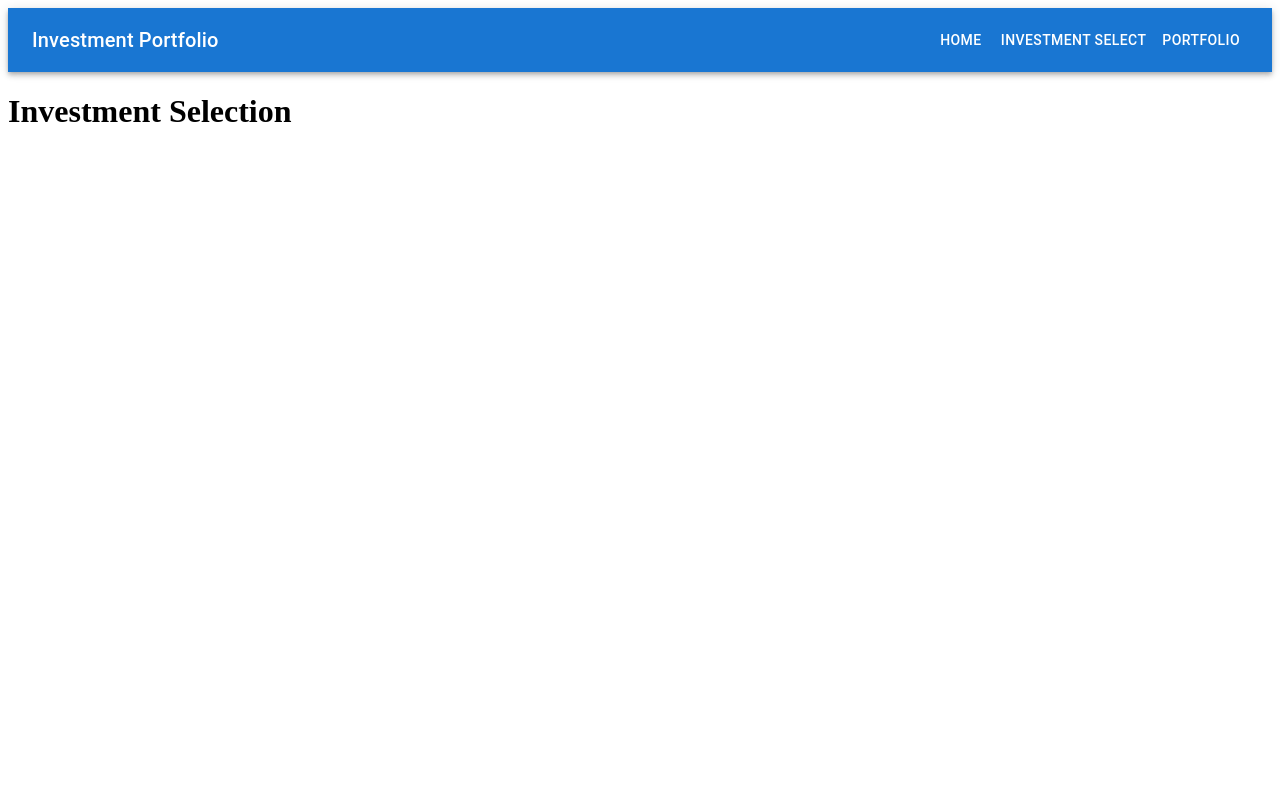
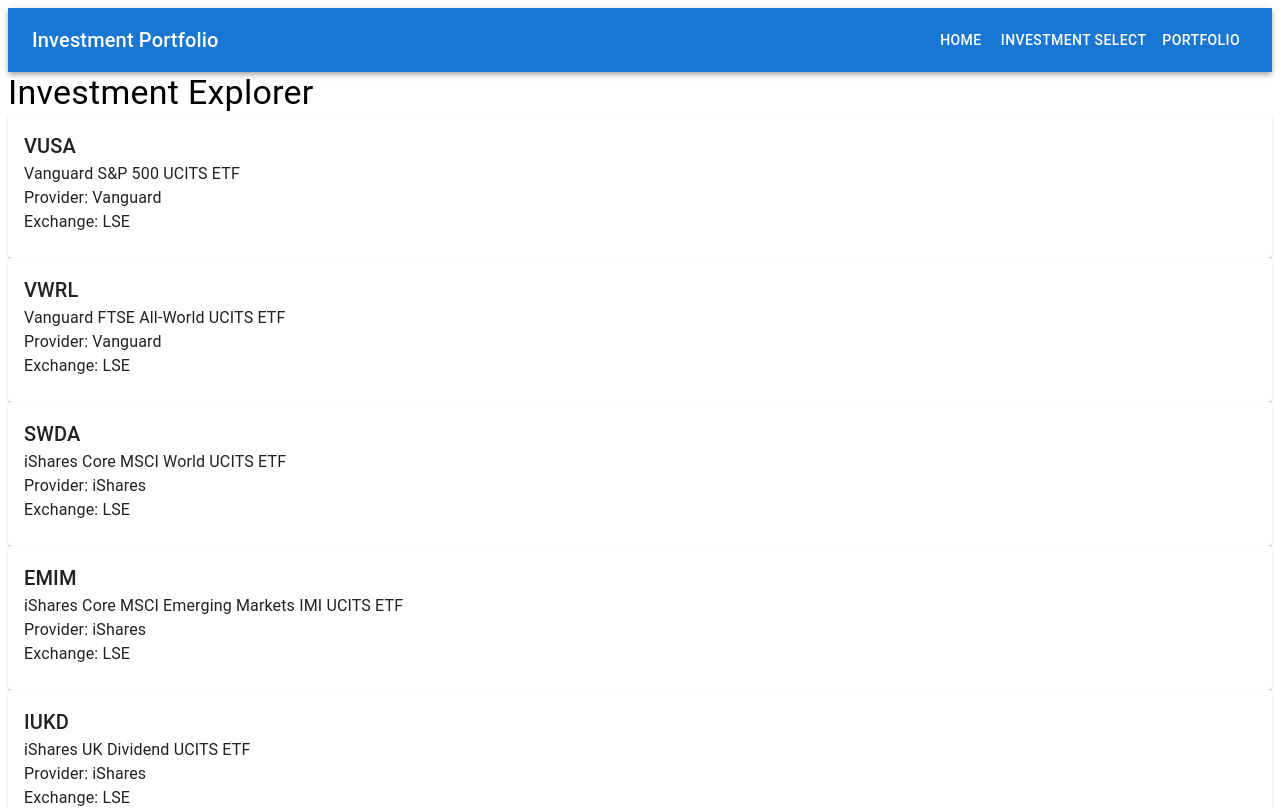
Before and after one commit to jamescr1/LookBack, a React (Vite) app: page /investments in a window 1280 px wide. Shown: the top 808 px of the page. Built offline with nearby package versions, Linux system fonts and the light colour scheme.

Commit message:
created investmentcard component and added props to it

```diff
--- /dev/null
+++ b/src/components/investment/InvestmentCard.tsx
@@ -0,0 +1,33 @@
+import { Card, CardContent, Typography } from '@mui/material';
+
+import type { Investment } from '../../types/investment';
+
+interface InvestmentCardProps {
+  investment: Investment;
+}
+
+function InvestmentCard({ investment }: InvestmentCardProps) {
+  return (
+    <Card>
+      <CardContent>
+        <Typography variant="h6">
+          {investment.ticker}
+        </Typography>
+
+        <Typography>
+          {investment.name}
+        </Typography>
+
+        <Typography>
+          Provider: {investment.provider}
+        </Typography>
+
+        <Typography>
+          Exchange: {investment.exchange}
+        </Typography>
+      </CardContent>
+    </Card>
+  );
+}
+
+export default InvestmentCard;
--- /dev/null
+++ b/src/data/mockData.ts
@@ -0,0 +1,52 @@
+import type { Investment } from '../types/investment';
+
+export const mockData: Investment[] = [
+  {
+    ticker: 'VUSA',
+    name: 'Vanguard S&P 500 UCITS ETF',
+    provider: 'Vanguard',
+    exchange: 'LSE',
+    investmentType: 'ETF',
+    region: 'United States',
+  },
+ {
+    ticker: 'VWRL',
+    name: 'Vanguard FTSE All-World UCITS ETF',
+    provider: 'Vanguard',
+    exchange: 'LSE',
+    investmentType: 'ETF',
+    region: 'Global',
+  },
+  {
+    ticker: 'SWDA',
+    name: 'iShares Core MSCI World UCITS ETF',
+    provider: 'iShares',
+    exchange: 'LSE',
+    investmentType: 'ETF',
+    region: 'Developed Markets',
+  },
+  {
+    ticker: 'EMIM',
+    name: 'iShares Core MSCI Emerging Markets IMI UCITS ETF',
+    provider: 'iShares',
+    exchange: 'LSE',
+    investmentType: 'ETF',
+    region: 'Emerging Markets',
+  },
+  {
+    ticker: 'IUKD',
+    name: 'iShares UK Dividend UCITS ETF',
+    provider: 'iShares',
+    exchange: 'LSE',
+    investmentType: 'ETF',
+    region: 'United Kingdom',
+  },
+  {
+    ticker: 'VUKE',
+    name: 'Vanguard FTSE 100 UCITS ETF',
+    provider: 'Vanguard',
+    exchange: 'LSE',
+    investmentType: 'ETF',
+    region: 'United Kingdom',
+  },
+];
--- a/src/pages/InvestmentSelectionPage.tsx
+++ b/src/pages/InvestmentSelectionPage.tsx
@@ -1,5 +1,23 @@
+import { Typography } from '@mui/material';
+
+import { mockData } from '../data/mockData';
+import InvestmentCard from '../components/investment/InvestmentCard';
+
 function InvestmentSelectionPage() {
-  return <h1>Investment Selection</h1>;
+  return (
+    <>
+      <Typography variant="h4">
+        Investment Explorer
+      </Typography>
+
+      {mockData.map((investment) => (
+        <InvestmentCard
+          key={investment.ticker}
+          investment={investment}
+        />
+      ))}
+    </>
+  );
 }
 
 export default InvestmentSelectionPage;
--- /dev/null
+++ b/src/types/investment.ts
@@ -0,0 +1,11 @@
+export type InvestmentType = "ETF" | "ETC";
+export type Exchange = "LSE" | "NYSE" | "NASDAQ";
+
+export interface Investment {
+    ticker: string;
+    name: string;
+    provider: string;
+    exchange: Exchange;
+    investmentType: InvestmentType;
+    region: string;
+}
```
